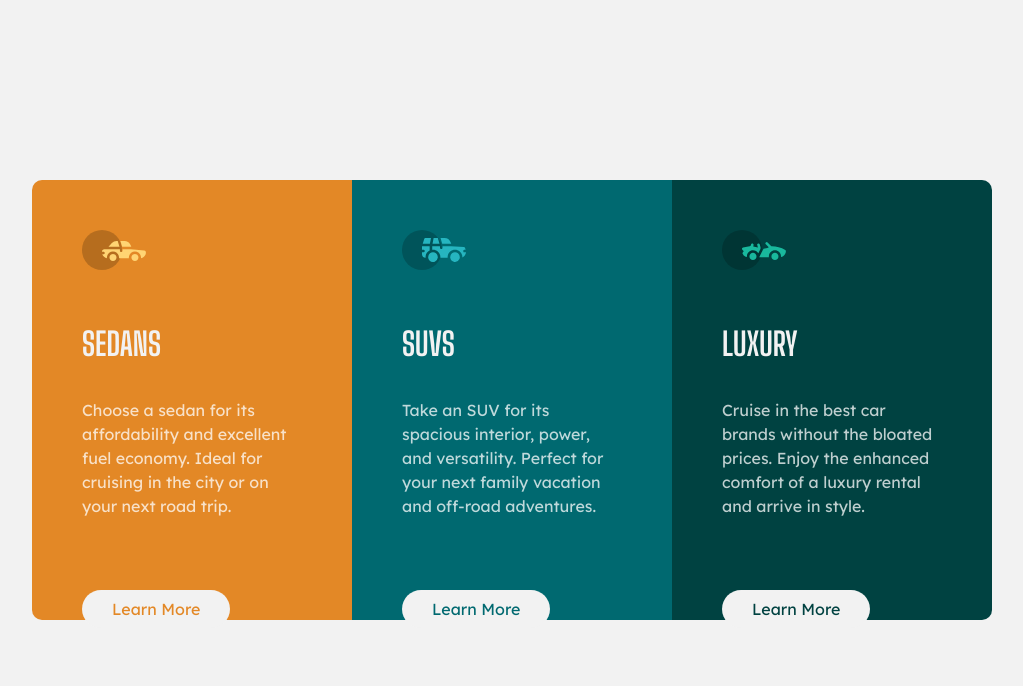
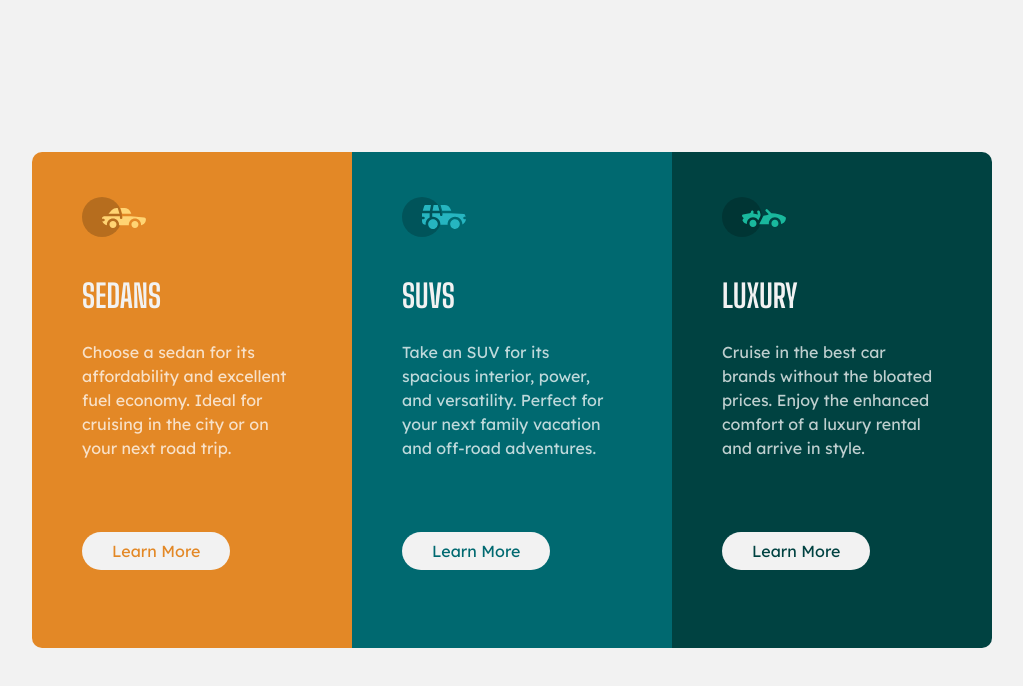
Before and after one commit to JoPanta/frontend-mentor-three-column-card-, a plain HTML site: page index.html in a window 1280 px wide. Shown: the whole page, without its empty margins (128-1151 px from the left). Drawn offline with Linux system fonts and the light colour scheme.

Commit message:
Update style.css

```diff
--- a/style.css
+++ b/style.css
@@ -85,7 +85,7 @@ main {
 
 .child {
     padding: 30px 50px;
-    height: 55%;
+    height: auto;
     width: 20em;
 
 }
@@ -105,11 +105,11 @@ main {
 }
 
 img {
-    padding: 20px 0;
+    padding: 15px 0;
 }
 
 h1 {
-    padding: 30px 0;
+    padding: 20px 0;
     font-family: "Big Shoulders Display", sans-serif;
     font-weight: 700;
     text-transform: uppercase;
```
